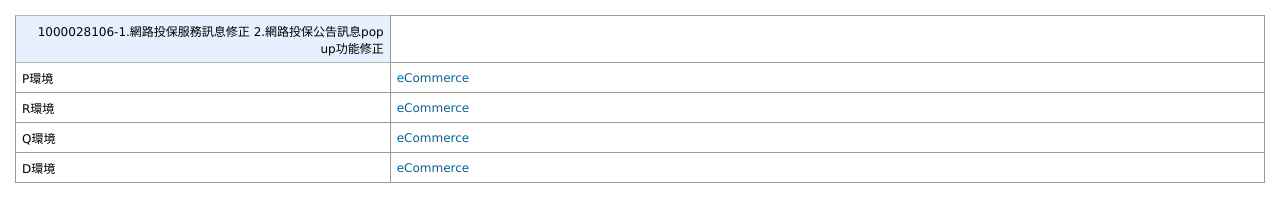
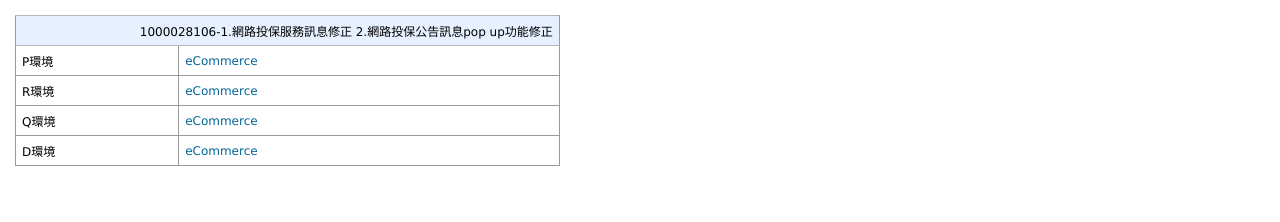
Before and after one commit to chiachiyang/chiachiyang.github.io, a plain HTML site: page index.html in a window 1280 px wide. Drawn offline with Linux system fonts and the light colour scheme.

Commit message:
Update index.html

```diff
--- a/index.html
+++ b/index.html
@@ -140,7 +140,7 @@ table.table_std_blue  tbody  tr:hover {
 <div style="padding:15px" >
 
 <table class="table_std_blue">
-<th>1000028106-1.網路投保服務訊息修正 2.網路投保公告訊息pop up功能修正</th>
+<th colspan="2">1000028106-1.網路投保服務訊息修正 2.網路投保公告訊息pop up功能修正</th>
 	<tr>
 		<td width="30%">P環境</td>
 		<td  width="370%"><a href="https://www.nanshanlife.com.tw/eCommerce?utm_source=external&utm_medium=article&utm_campaign=NTL_10">eCommerce</a></td>
```
